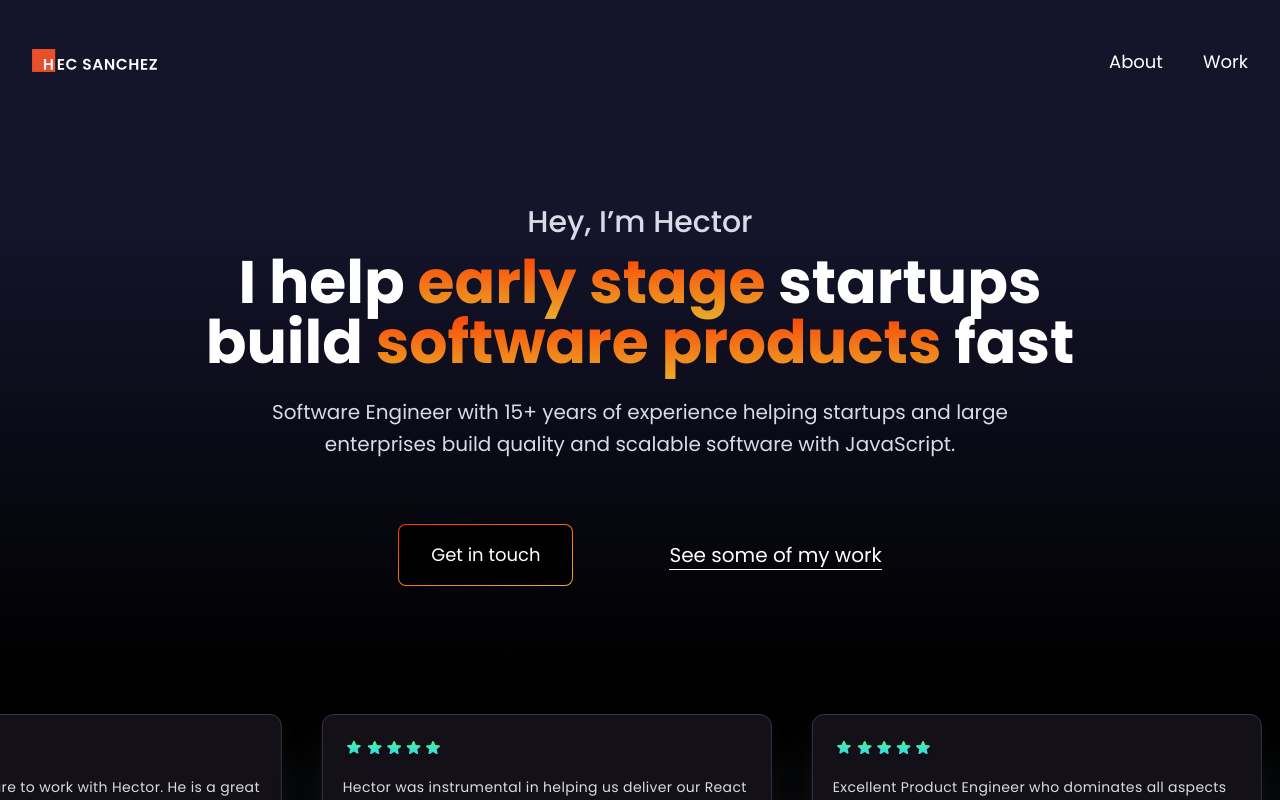
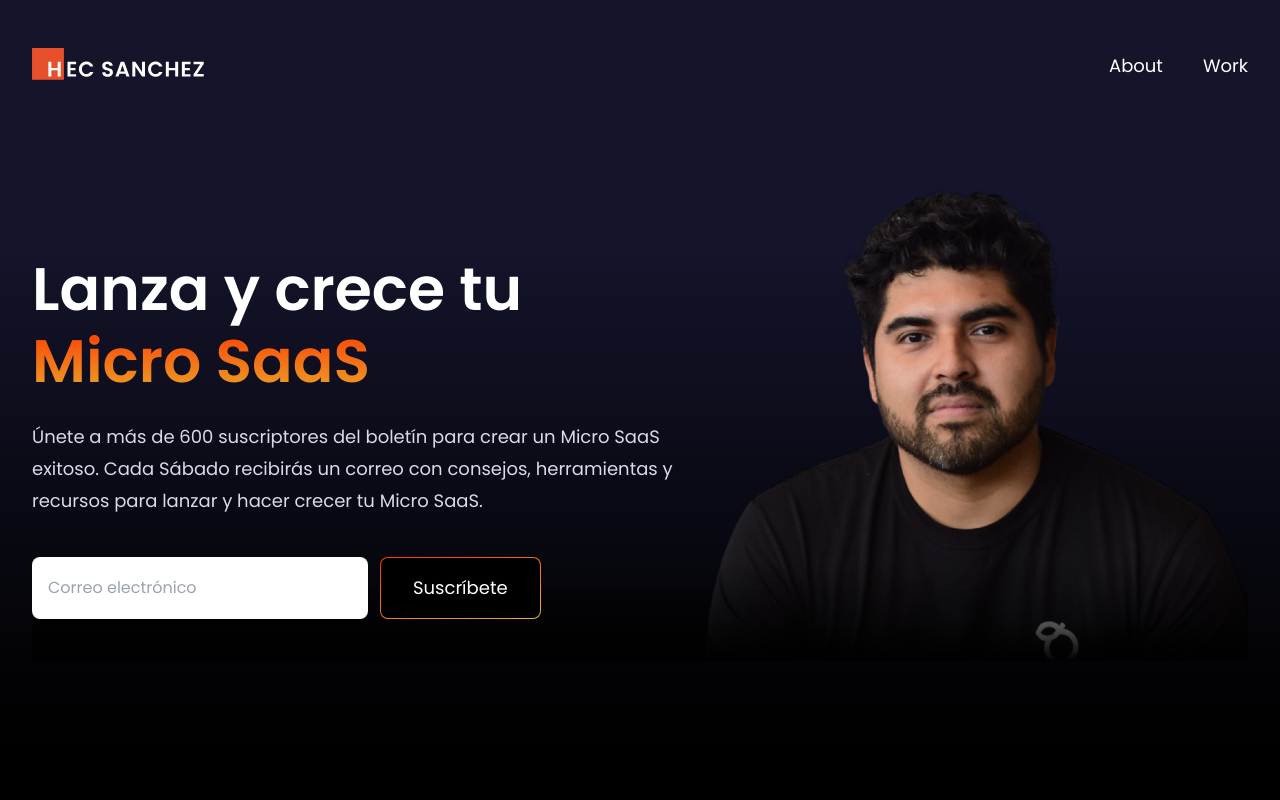
Before and after one commit to hecsanchez/hecsanchez.com, a Next.js app: page / in a window 1280 px wide. Shown: the top 800 px of the page. Built offline with nearby package versions, Linux system fonts and the light colour scheme.

Commit message:
Add subscribe form

```diff
--- a/next.config.js
+++ b/next.config.js
@@ -6,6 +6,7 @@ const nextConfig = {
         localeDetection: false,
     },
     trailingSlash: true,
+    useStrictMode: false,
 }
 
 module.exports = nextConfig;
--- a/src/app/globals.css
+++ b/src/app/globals.css
@@ -82,3 +82,10 @@ p {
 .ticker {
     animation: ticker 60s linear infinite;
 }
+
+.bg {
+    top: -100px;
+    position: relative;
+    background-image: linear-gradient(rgb(241 245 249 / 0%), rgb(0, 0, 0));
+    height: 100px;
+}
--- a/src/app/page.tsx
+++ b/src/app/page.tsx
@@ -1,10 +1,11 @@
 import Image from 'next/image'
 import {Wrapper} from "@/components/Wrapper";
 import logosVertical from "@/assets/logos-vertical.png";
-import Link from "next/link";
+import hector from "@/assets/hecsanchez.png";
 import {Header} from "@/components/Header";
 import {EmailButton} from "@/components/EmailButton";
 import {Testimonial} from "@/components/Testimonial";
+import {SubscribeForm} from "@/components/SubscribeForm";
 
 export default function Home() {
 
@@ -14,19 +15,23 @@ export default function Home() {
             <Header/>
             <div className="mt-10 sm:mt-20">
                 <Wrapper >
-                    <div className="relative z-10 max-w-4xl m-auto text-center">
-                        <p className="text-md sm:text-3xl font-medium antialiased mb-3 antialiased">
-                            <span>Hey, I’m Hector</span>
-                        </p>
-                        <h1 className="text-3xl sm:text-6xl font-bold leading-snug antialiased inline block">
-                            I help <span className="bg-text">early stage</span> startups build <span className="bg-text">software products</span> fast
-                        </h1>
-                        <p className="text-base sm:text-xl mt-6 max-w-[800px] m-auto antialiased leading-normal sm:leading-8">Software Engineer with 15+ years of experience helping startups and large enterprises build quality and scalable software with JavaScript.</p>
-                        <div className="flex gap-10 sm:gap-24 items-center mt-16 mb-10 justify-center">
-                            <EmailButton/>
-                            <Link href="/work" className="border-b border-white text-sm sm:text-xl antialiased transition">See some of my work</Link>
+                    <div className="flex flex-col-reverse md:flex-row justify-between items-center">
+                        <div className="relative z-10 max-w-2xl text-left pt-10">
+                            <h1 className="text-3xl !leading-[1.2] sm:text-6xl font-semibold antialiased inline block">
+                                Lanza y crece tu <span className="bg-text">Micro SaaS</span>
+                            </h1>
+                            <p className="text-sm sm:text-lg mt-6 max-w-[800px] m-auto antialiased leading-normal sm:leading-8">
+                                Únete a más de 600 suscriptores del boletín para crear un Micro SaaS exitoso. Cada Sábado recibirás un correo con consejos, herramientas y recursos para lanzar y hacer crecer tu Micro SaaS.
+                            </p>
+                            <div className="flex gap-10 sm:gap-24 mt-10 mb-10">
+                                <SubscribeForm/>
+                            </div>
+                        </div>
+                        <div className="pt-5 w-40 h-40 rounded-full bg-black md:-mt-12 md:w-[600px] overflow-hidden md:overflow-visible md:h-auto md:bg-transparent">
+                            <Image src={hector} className="opacity-[.9]" alt="Hec Sanchez" />
                         </div>
                     </div>
+                    <div className="bg" />
                 </Wrapper>
             </div>
             <div className="overflow-hidden mt-20 sm:mt-32">
--- a/src/components/Header.tsx
+++ b/src/components/Header.tsx
@@ -8,7 +8,7 @@ export const Header = () => {
         <div className="py-12">
             <Wrapper>
                 <div className="flex justify-between items-center">
-                    <Link href="/"><Image src={Logo} width={160} alt="hecsanchez logo"/></Link>
+                    <Link href="/"><Image src={Logo} width={220} alt="hecsanchez logo"/></Link>
                     <div className="flex gap-10 text-base sm:text-lg">
                         <Link href="/about">About</Link>
                         <Link href="/work">Work</Link>
--- /dev/null
+++ b/src/components/SubscribeForm.tsx
@@ -0,0 +1,27 @@
+'use client';
+import {Button} from "@/components/Button";
+import {FormEventHandler, useState} from "react";
+
+export const SubscribeForm = () => {
+
+    const [email, setEmail] = useState<string|null>(null);
+
+    const subscribeUser: FormEventHandler<HTMLFormElement>  = () => {
+        fetch('https://api.convertkit.com/v3/forms/5188442/subscribe', {
+            method: 'POST',
+            body: JSON.stringify({
+                api_key: 'vBpNiwrQAs4n9_XisVDShQ',
+                email: email
+            })
+        })
+    }
+
+    return (
+        <form onSubmit={subscribeUser} className="flex gap-3 w-full">
+            <input onChange={(e)=>setEmail(e.target.value)} type='text' className="rounded-lg w-1/2 px-4 py-2 text-black" placeholder="Correo electrónico"/>
+            <div>
+                <Button>Suscríbete</Button>
+            </div>
+        </form>
+    )
+}
```
Also changed, not shown: src/assets/hecsanchez.png (added).
